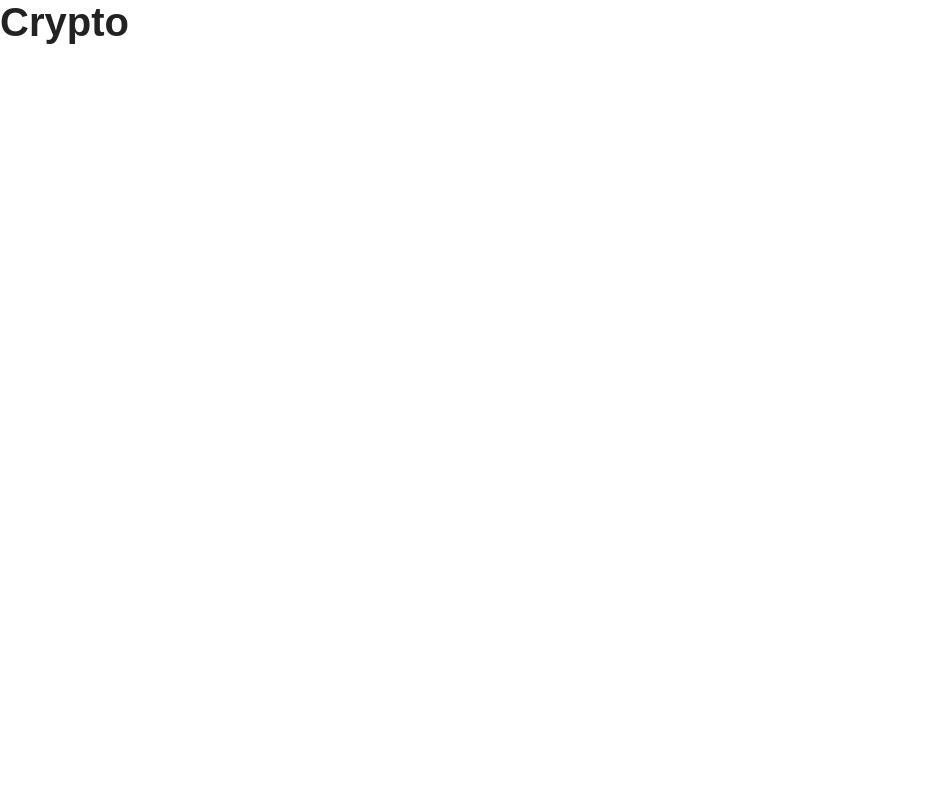
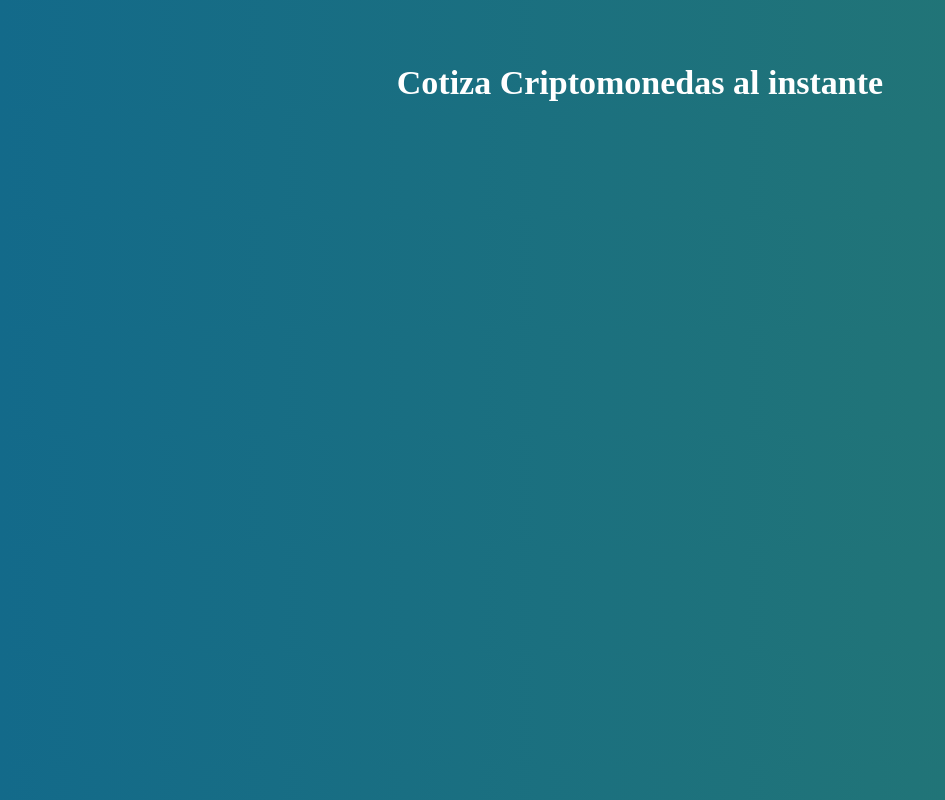
Before and after one commit to zorazky/cryptoreact, a React (Create React App) app: page / in a window 1280 px wide. Shown: the whole page, without its empty margins (0-945 px from the left). Built offline with nearby package versions, Linux system fonts and the light colour scheme; a web font is replaced by a local one.

Commit message:
Header created

```diff
--- a/src/App.js
+++ b/src/App.js
@@ -1,10 +1,11 @@
 import React, { Component } from 'react';
+import Header from './componentes/Header';
 
 class App extends Component {
   render() {
     return (
-      <div className="App">
-       <h1>Crypto</h1>
+      <div className="container">
+        <Header titulo="Cotiza Criptomonedas al instante" />
       </div>
     );
   }
--- /dev/null
+++ b/src/componentes/Header.js
@@ -0,0 +1,12 @@
+import React from 'react';
+
+const Header = (props) => {
+    return (
+        <header>
+            <h1 className="text-center">{props.titulo}</h1>
+        </header>
+
+    )
+}
+
+export default Header;
--- a/src/index.js
+++ b/src/index.js
@@ -1,5 +1,6 @@
 import React from 'react';
 import ReactDOM from 'react-dom';
+import './css/index.css';
 import App from './App';
 import * as serviceWorker from './serviceWorker';
 
```
Also changed, not shown: componentes/Header.js (deleted, +0 -9 lines), src/css/index.css (renamed from css/index.css).
